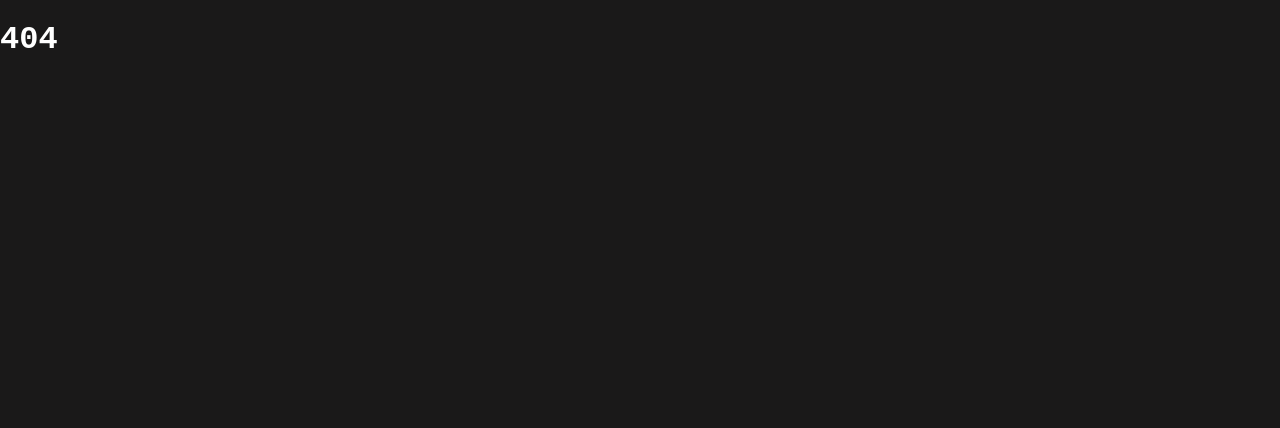
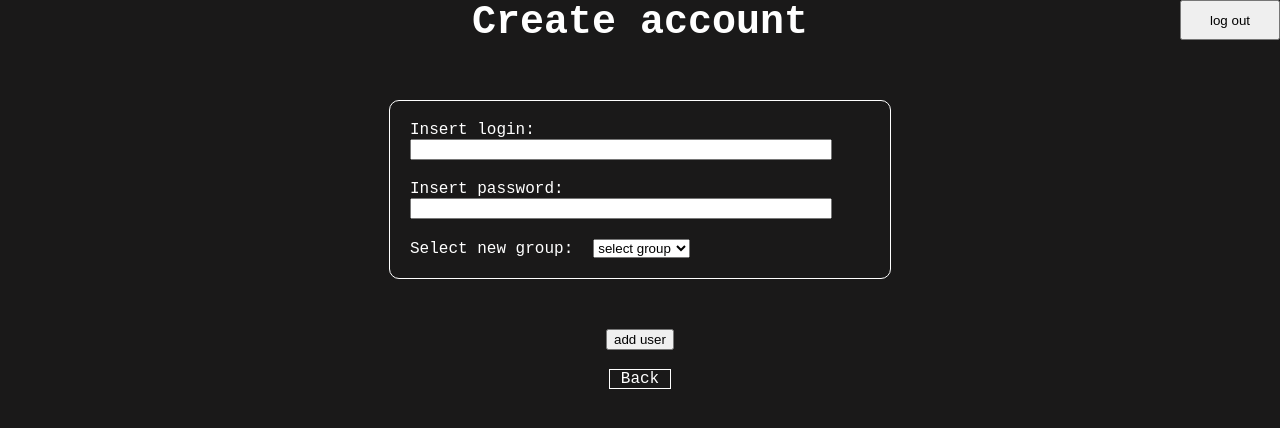
Before and after one commit to Siedem7/MedicalDataAnalysis, a React (Create React App) app in the folder frontend/: page /account/create in a window 1280 px wide. Shown: the top 428 px of the page. Built offline with nearby package versions, Linux system fonts and the light colour scheme.

Commit message:
Further improvements to frontend side of project.

```diff
--- a/frontend/src/Accounts/Accounts.tsx
+++ /dev/null
@@ -1,7 +0,0 @@
-export default  function Accounts() {
-    return (
-        <>
-            <h1>MANAGE ACCOUNTS FROM HERE</h1>
-        </>
-    )
-}
--- /dev/null
+++ b/frontend/src/Accounts/CreateAccount.css
@@ -0,0 +1,20 @@
+.create-account-form{
+    max-width: 500px;
+    margin: 50px auto;
+    border: 1px white solid;
+    border-radius: 10px;
+}
+
+.create-account-form input[type="text"]{
+    width: 90%;
+}
+
+.input-field{
+    margin: 20px;
+}
+
+.add-user-button{
+    margin: auto;
+    width: 68px;
+    height: 40px;
+}
--- /dev/null
+++ b/frontend/src/Accounts/CreateAccount.tsx
@@ -0,0 +1,51 @@
+import React, { useState } from 'react'
+import { Link } from 'react-router-dom';
+import { logout } from '../Utils/ApiUtils'
+
+import "./CreateAccount.css"
+
+export default function CreateAccount() {
+  const [groups, setGroups] = useState(["medical staff", "analyst", "admin"]);
+
+  return (
+    <>
+      <div className="header">
+        <h1>Create account</h1>
+        <button onClick={logout}>log out</button>
+      </div>
+      <div className="create-account-form">
+        <form>
+          <div className="input-field">
+            <label htmlFor="login">Insert login:</label>
+            <input type="text" name="login" id="login" />
+          </div>
+          <div className="input-field">
+            <label htmlFor="password">Insert password:</label>
+            <input type="text" name="password" id="password" />
+          </div>
+          <div className="input-field">
+            <p>Select new group:</p>
+            <select name="users" id="users">
+            <option disabled selected hidden> select group </option>
+             {groups.map((item) =>
+              <option value={item}>{item}</option>
+              )}
+            </select>
+          </div>
+        </form>
+      </div>
+      <div>
+        <div className="add-user-button">
+          <button>
+            add user
+          </button>
+        </div>
+        <div className="back-button">
+          <Link to="/" >
+            Back
+          </Link>
+        </div>
+      </div>
+    </>
+  )
+}
--- /dev/null
+++ b/frontend/src/Accounts/DeleteAccount.css
@@ -0,0 +1,47 @@
+.header h1{
+    display: inline;
+}
+
+.header{
+    text-align: center;
+    height: 50px;
+    font-size: 20px;
+}
+
+.header button{
+    position: absolute;
+    top: 0;
+    right:0;
+    width: 100px;
+    height: 40px;
+}
+
+.delete-form{
+    width: 500px;
+    height: 10px;
+    margin: 100px auto;
+}
+
+.delete-form input{
+    width: 10%;
+    margin-bottom: 10px;
+}
+
+
+.back-button{
+    width: 60px;
+    border: white solid 1px;
+    text-align: center;
+    margin: auto;
+}
+
+a{
+    width: 100%;
+    color:white;
+    text-decoration: none;
+}
+
+.delete-button{
+    width: 105px;
+    margin: 20px auto;
+}
--- /dev/null
+++ b/frontend/src/Accounts/DeleteAccount.tsx
@@ -0,0 +1,42 @@
+import React, { useState } from 'react'
+import { Link } from 'react-router-dom'
+import { logout } from '../Utils/ApiUtils'
+
+import './DeleteAccount.css'
+
+export default function DeleteAccount() {
+  const [users, setUsers] = useState(["user1", "user2", "user3"]);
+
+
+  return (
+    <>
+      <div className="header">
+        <h1>Delete user account</h1>
+        <button onClick={logout}>log out</button>
+      </div>
+
+      <div className="choose-user-container">
+        <p>Choose user:</p>
+        <select name="users" id="users">
+         <option disabled selected hidden> select user </option>
+          {
+            users.map((item) =>
+            <option value={item}>{item}</option>
+          )}
+        </select>
+      </div>
+
+      <div className='delete-button'>
+        <button>
+          delete account
+        </button>
+      </div>
+
+      <div className="back-button">
+        <Link to="/" >
+          Back
+        </Link>
+      </div>
+    </>
+    )
+  }
--- /dev/null
+++ b/frontend/src/Accounts/UpdateAccount.css
@@ -0,0 +1,31 @@
+.choose-user-container{
+    width: 300px;
+    margin: 50px auto 20px auto;
+}
+
+.choose-user-container p{
+    display: inline;
+    margin-right: 20px;
+}
+
+.update-account-form{
+    max-width: 500px;
+    margin: auto;
+    border: 1px white solid;
+    border-radius: 10px;
+}
+
+.update-account-form input[type="text"]{
+    width: 90%;
+}
+
+.save-changes-button{
+    margin: 20px auto;
+    width: 80px;
+    height: 40px;
+}
+
+.input-field p{
+    display: inline;
+    margin-right: 20px;
+}
--- /dev/null
+++ b/frontend/src/Accounts/UpdateAccount.tsx
@@ -0,0 +1,65 @@
+import React, { useState } from "react";
+import { logout } from "../Utils/ApiUtils";
+import { Link } from "react-router-dom";
+
+import "./UpdateAccount.css"
+
+export default function UpdateAccount() {
+  const [groups, setGroups] = useState(["medical staff", "analyst", "admin"]);
+  const [users, setUsers] = useState(["user1", "user2", "user3"]);
+
+
+  return (
+    <>
+      <div className="header">
+        <h1>Update user account</h1>
+        <button onClick={logout}>log out</button>
+      </div>
+
+      <div className="choose-user-container">
+        <p>Choose user:</p>
+        <select name="users" id="users">
+         <option disabled selected hidden> select user </option>
+          {
+            users.map((item) =>
+            <option value={item}>{item}</option>
+          )}
+        </select>
+      </div>
+
+      <div className="update-account-form">
+        <form>
+          <div className="input-field">
+            <label htmlFor="login">Insert new login:</label>
+            <input type="text" name="login" id="login" />
+          </div>
+          <div className="input-field">
+            <label htmlFor="password">Insert new password:</label>
+            <input type="text" name="password" id="password" />
+          </div>
+          <div className="input-field">
+            <p>Select new group:</p>
+            <select name="users" id="users">
+            <option disabled selected hidden> select group </option>
+             {groups.map((item) =>
+              <option value={item}>{item}</option>
+              )}
+            </select>
+          </div>
+        </form>
+      </div>
+
+      <div className="save-changes-button">
+        <button>
+          Save changes
+        </button>
+      </div>
+
+      <div className="back-button">
+        <Link to="/" >
+          Back
+        </Link>
+      </div>
+    </>
+  );
+}
--- a/frontend/src/MainPage/MainPage.css
+++ b/frontend/src/MainPage/MainPage.css
@@ -1,23 +1,18 @@
 .main-page-container{
-    margin-top: 100px;
-}
-
-.grid4 {
-    height: 700px;
-    width: 700px;
-    margin: auto;
+    margin: 70px auto 0 auto;
     display: grid;
-    grid-template-columns: 1fr 1fr;
-    grid-template-rows: 1fr 1fr;
-    gap: 100px;
+    background-color: white;
+    gap: 1px;
 }
 
 .tile {
-    border: white 1px solid;
+    background-color: #1a1919;;
     height: 100%;
     width: 100%;
     min-width: 250px;
     min-height: 250px;
+    max-width: 300px;
+    max-height: 300px;
 }
 
 .main-page-link {
@@ -27,12 +22,67 @@
     text-align: center;
 }
 
+.main-page-link:hover {
+    background-color:#212121
+}
+
 .main-page-link p {
     margin:0;
     position: relative;
     transform: translate(-50%, -50%);
     top: 50%;
     left: 50%;
+    color:white;
+    font-size: 25px;
+    padding: 10px;
 }
 
-/*GRIDS 1-7*/
+a {
+    text-decoration: none;
+}
+
+.grid-1{
+    grid-template-columns: 1fr;
+    grid-template-rows: 1fr;
+    width: 300px;
+    height: 300px;
+}
+
+.grid-2 {
+    grid-template-columns: 1fr 1fr;
+    grid-template-rows: 1fr;
+    width:700px;
+    height:350px;
+}
+
+.grid-3 {
+    grid-template-columns: 1fr 1fr 1fr;
+    grid-template-rows: 1fr;
+    width: 900px;
+    height: 300px;
+}
+
+.grid-4 {
+    grid-template-columns: 1fr 1fr;
+    grid-template-rows: 1fr 1fr;
+    height: 600px;
+    width: 600px;
+}
+
+.grid-5 {
+    grid-template-columns: repeat(5, 1fr);
+    width: 1250px;
+    height: 250px;
+}
+
+.grid-6 {
+    grid-template-columns: 1fr 1fr 1fr;
+    grid-template-rows: 1fr 1fr;
+    width: 900px;
+    height: 600px;
+}
+
+.grid-7 {
+    grid-template-columns: repeat(7, 1fr);
+    grid-template-rows: 1fr;
+}
--- a/frontend/src/MainPage/MainPage.tsx
+++ b/frontend/src/MainPage/MainPage.tsx
@@ -1,5 +1,5 @@
 import React, { useState } from 'react'
-import { getPermissions } from '../Utils/ApiUtils';
+import { getPermissions, logout } from '../Utils/ApiUtils';
 import { Link } from "react-router-dom";
 
 import './MainPage.css'
@@ -21,21 +21,88 @@ export default function MainPage() {
     });
   }
 
-  let grid = "grid" + permissions.length.toString();
+  let grid = "grid-" + permissions.length.toString();
 
-  //switch link+img
+  let projectPermisson = (item: string) =>{
+    switch(item){
+      case "DELETE_USER_ACCOUNT":
+        return(
+        <>
+          <Link to="/account/delete" className="main-page-link" >
+                <p>Delete account</p>
+          </Link>
+        </>
+        )
+      case "UPDATE_USER_ACCOUNT":
+        return(
+          <>
+            <Link to="/account/update" className="main-page-link" >
+                  <p>Update account</p>
+            </Link>
+          </>
+          )
+      case "CREATE_USER_ACCOUNT":
+        return(
+          <>
+            <Link to="/account/create" className="main-page-link" >
+                  <p>Create account</p>
+            </Link>
+          </>
+          )
+      case "MANAGE_PASSWORDS_POLICY":
+        return(
+          <>
+            <Link to="/passwords_policy" className="main-page-link" >
+                  <p>Manage passwords policy</p>
+            </Link>
+          </>
+          )
+      case "USE_MODEL":
+        return(
+          <>
+            <Link to="/predict" className="main-page-link" >
+                  <p>Predict disease</p>
+            </Link>
+          </>
+          )
+      case "VIEW_STATISTICS":
+        return(
+          <>
+            <Link to="/statistics" className="main-page-link" >
+                  <p>View statistics</p>
+            </Link>
+          </>
+          )
+      case "MANAGE_FILE":
+        return(
+          <>
+            <Link to="/files" className="main-page-link" >
+                  <p>Manage files</p>
+            </Link>
+          </>
+          )
+      case "CREATE_MODEL":
+        return(
+          <>
+            <Link to="/create_model" className="main-page-link" >
+                  <p>Create new model</p>
+            </Link>
+          </>
+          )
+    }
+  }
+
   return (
     <>
-      <div className="main-page-container">
-        <div className={grid}>
-          {permissions.map((item) =>
-            <div className="tile">
-              <Link to="/" className="main-page-link" >
-                  <p>{item}</p>
-              </Link>
-            </div>
-          )}
-        </div>
+      <div className="header">
+        <button onClick={logout}>log out</button>
+      </div>
+      <div className={grid + " main-page-container"}>
+        {permissions.map((item) =>
+          <div className="tile">
+            {projectPermisson(item)}
+          </div>
+        )}
       </div>
     </>
   )
--- a/frontend/src/Utils/ApiUtils.tsx
+++ b/frontend/src/Utils/ApiUtils.tsx
@@ -4,7 +4,7 @@ export function loginForm(login: string, password: string) {
 
   var raw = JSON.stringify({
     "login": login,
-    "password": login
+    "password": password
   });
 
   var requestOptions = {
--- a/frontend/src/index.tsx
+++ b/frontend/src/index.tsx
@@ -11,10 +11,13 @@ import Logout from './Login/Logout';
 import MainPage from './MainPage/MainPage';
 import Predict from './Predict/Predict';
 import CreateModel from './CreateModel/CreateModel';
-import Accounts from './Accounts/Accounts';
 import PasswordsPolicy from './PasswordsPolicy/PasswordsPolicy';
 import FileManagement from './FileManagement/FileManagement';
 import Statistics from './Statistics/Statistics';
+import CreateAccount from './Accounts/CreateAccount'
+import UpdateAccount from './Accounts/UpdateAccount'
+import DeleteAccount from './Accounts/DeleteAccount'
+
 
 const root = ReactDOM.createRoot(
   document.getElementById('root') as HTMLElement
@@ -29,12 +32,13 @@ root.render(
       <Route path='/predict' element={<Predict />} />
       <Route path='/predict/:model_id' element={<Predict />} />
       <Route path='/create_model' element={<CreateModel />} />
-      <Route path='/accounts' element={<Accounts />} />
-      <Route path='/accounts/:account_id' element={<Accounts />} />
-      <Route path='/passwords_policty' element={<PasswordsPolicy />} />
+      <Route path='/passwords_policy' element={<PasswordsPolicy />} />
       <Route path='/files' element={<FileManagement />} />
       <Route path='/files/:file_id' element={<FileManagement />} />
       <Route path='/statistics' element={<Statistics />} />
+      <Route path='/account/create' element = {<CreateAccount />} />
+      <Route path='/account/update' element = {<UpdateAccount />} />
+      <Route path='/account/delete' element = {<DeleteAccount />} />
       <Route path='*' element={<h1>404</h1>} />
 
     </Routes>
--- a/frontend/tsconfig.json
+++ b/frontend/tsconfig.json
@@ -23,6 +23,7 @@
   "include": [
     "src",
     "Login",
-    "MainPage"
+    "MainPage",
+    "Accounts"
   ]
 }
```
